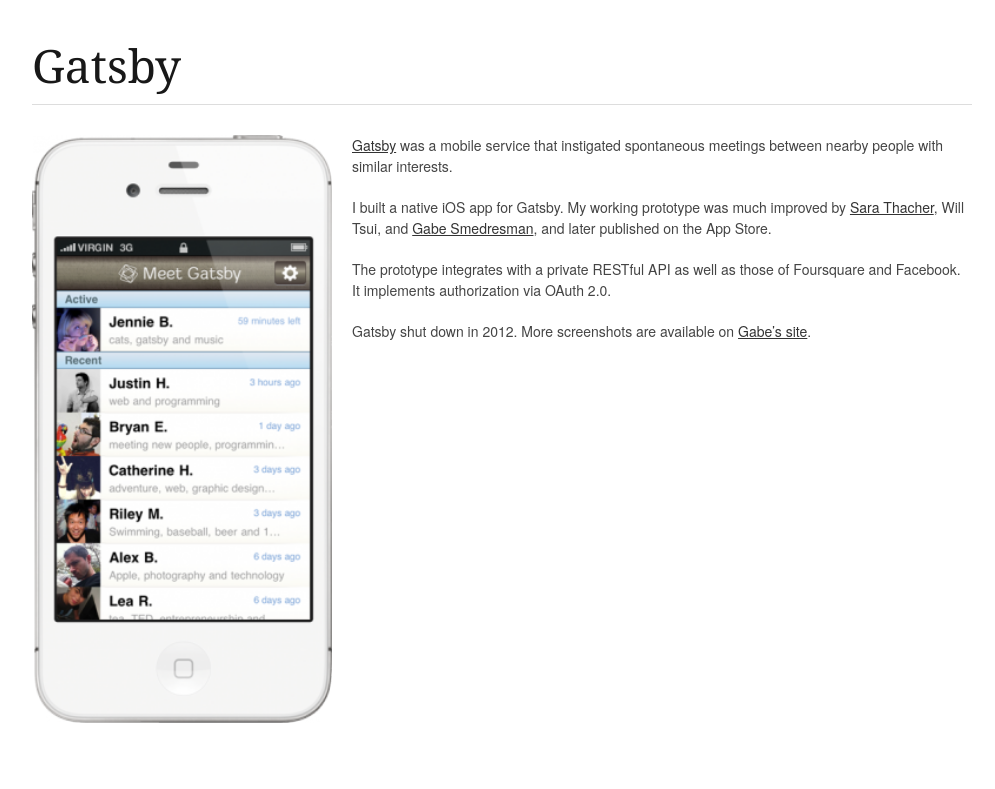
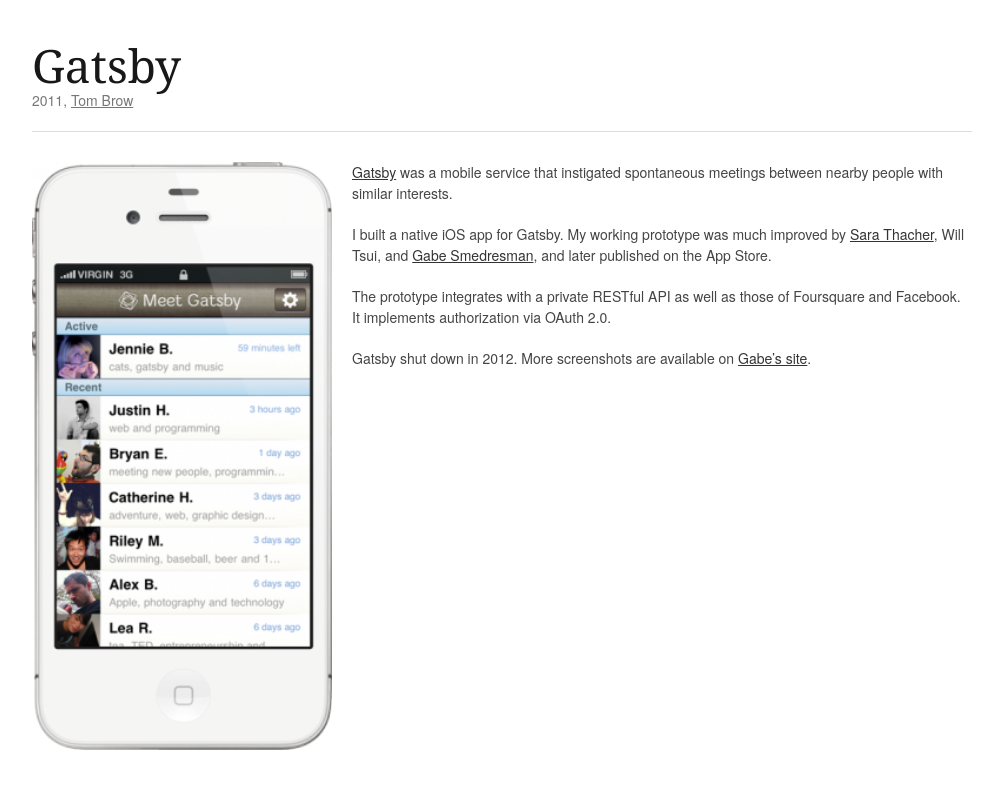
Before and after one commit to brow/rebeccabutler.org, a Jekyll site: the page built from _posts/2011-04-01-gatsby.md, in a window 1280 px wide. Shown: the top 789 px of the page, without its empty margins (138-1133 px from the left). Built offline with Jekyll 4.4.1, drawn with Linux system fonts in a browser that asks for light colours; Markdown is read by kramdown in place of the engine named in the settings.

Commit message:
years for portfolio projects

```diff
--- a/_layouts/post.html
+++ b/_layouts/post.html
@@ -3,7 +3,11 @@
 ---
 <div class="container post">
   <div class="sixteen columns">
-    <h1>{{ page.title }}</h1>
+    <h1 class="remove-bottom">{{ page.title }}</h1>
+    <p class="subheader">
+      {{ page.year }},
+      <a href="/">Tom Brow</a>
+    </p>
     <hr />
   </div>
   <div class="one-third column">
--- a/_posts/2011-04-01-gatsby.md
+++ b/_posts/2011-04-01-gatsby.md
@@ -1,6 +1,7 @@
 ---
 layout:     post
 title:      "Gatsby"
+year:       2011
 subtitle:   "a native iPhone app for a location-based social network"
 screenshot_url: /images/projects/gatsby/1.png
 ---
--- a/index.html
+++ b/index.html
@@ -35,7 +35,7 @@
     <ul class="square">
       {% for post in site.posts %}
       <li>
-        <a href="{{ post.url }}">{{ post.title }}</a>, {{ post.subtitle }}
+      <a href="{{ post.url }}">{{ post.title }} ({{ post.year }})</a>, {{ post.subtitle }}
       </li>
       {% endfor %}
     </ul>
--- a/stylesheets/main.css
+++ b/stylesheets/main.css
@@ -1,5 +1,9 @@
 .post ul {
   list-style: square inside;
+}
+
+.post .subheader a {
+  color: #777;
 }
 
 .post img.screenshot {
```
Also changed, not shown: _posts/2011-01-01-yardsellr.md (+1 -0 lines), _posts/2012-08-01-iefs.md (+1 -0 lines).
